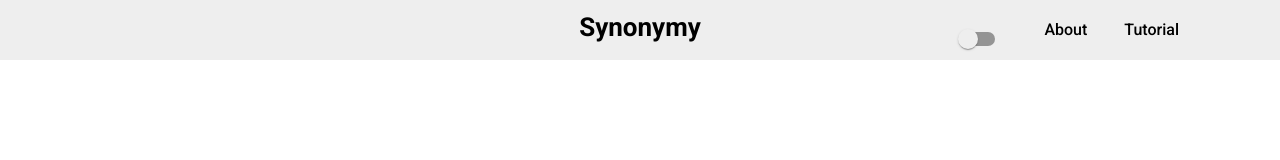
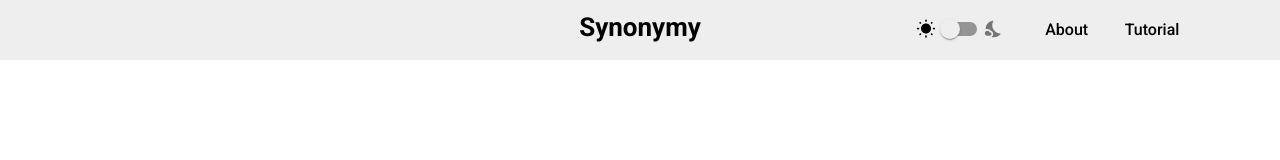
Before and after one commit to omerdemirkan/synonymy, a React (Create React App) app in the folder front-end/: page / in a window 1280 px wide. Shown: the top 160 px of the page. Built offline with nearby package versions, Linux system fonts and the light colour scheme.

Commit message:
add icons to darkModeSwitch with altering opacities

```diff
--- a/front-end/src/components/UI/DarkModeSwitch/DarkModeSwitch.js
+++ b/front-end/src/components/UI/DarkModeSwitch/DarkModeSwitch.js
@@ -1,19 +1,38 @@
 
 import React from 'react';
+import classes from './DarkModeSwitch.module.css';
 
+// Redux
 import { connect } from 'react-redux';
 import * as actionTypes from '../../../store/actions/actionTypes';
 
+// Material UI
 import Switch from '@material-ui/core/Switch';
+import NightsStayRoundedIcon from '@material-ui/icons/NightsStayRounded';
+import WbSunnyRoundedIcon from '@material-ui/icons/WbSunnyRounded';
 
 const darkModeSwitch = props => {
     return <span>
+        <WbSunnyRoundedIcon
+        fontSize="small"
+        className={classes.SunIcon}
+        style={props.darkMode ? {opacity: '.5'}: null}
+        />
+
         <Switch
         checked={props.darkMode}
         onChange={props.toggleDarkMode}
         color="default"
+        className={classes.Switch}
         style={props.darkMode ? {color: '#444'} : {color: '#eee'}}
         />
+
+        <NightsStayRoundedIcon
+        fontSize="small"
+        className={classes.MoonIcon}
+        style={!props.darkMode ? {opacity: '.5'}: null}
+        />
+
     </span>
 }
 
--- a/front-end/src/components/UI/DarkModeSwitch/DarkModeSwitch.module.css
+++ b/front-end/src/components/UI/DarkModeSwitch/DarkModeSwitch.module.css
@@ -0,0 +1,19 @@
+.Switch {
+
+}
+
+.SunIcon {
+    height: 100%;
+    vertical-align: middle;
+
+    position: relative;
+    left: 5px;
+}
+
+.MoonIcon {
+    height: 100%;
+    vertical-align: middle;
+
+    position: relative;
+    right: 5px;
+}
--- a/front-end/src/containers/Navbar/Navbar.module.css
+++ b/front-end/src/containers/Navbar/Navbar.module.css
@@ -25,15 +25,16 @@
     display: flex;
     align-content: center;
     justify-content: space-evenly;
-    width: calc(150px + 12vw);
+    width: calc(150px + 15vw);
     padding: 0;
     position: absolute;
-    top: 20px;
+    top: 10px;
     right: 5vw;
 }
 
 .ListItem {
     cursor: pointer;
+    align-self: center;
 }
 
 .ListItem:hover {
```
